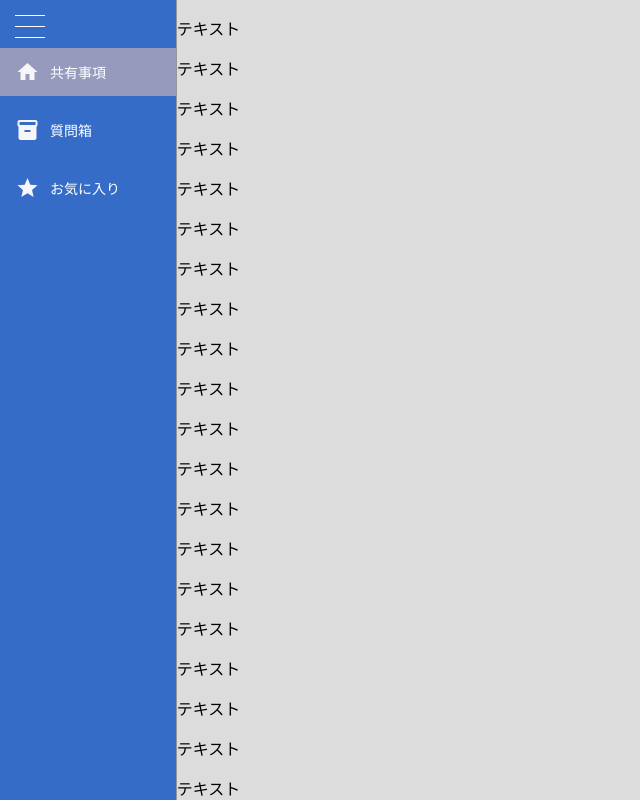
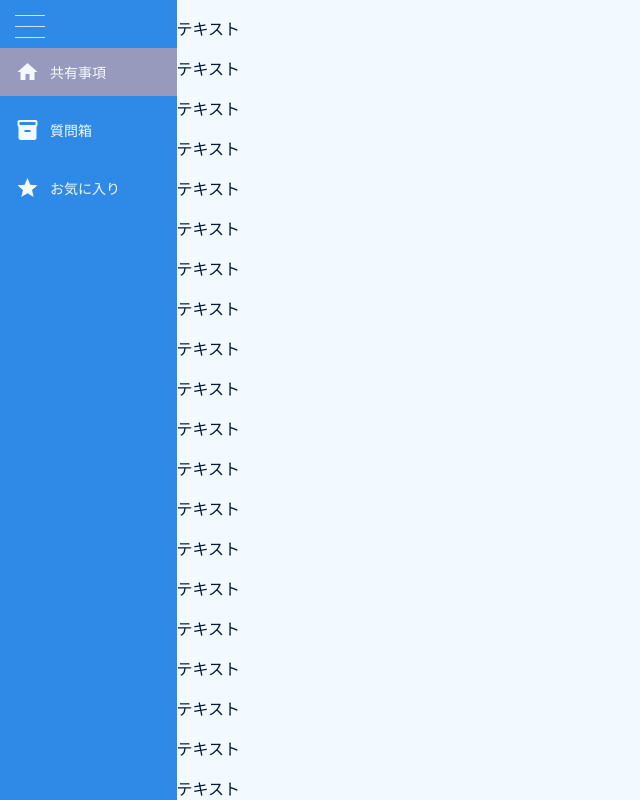
Before and after one commit to Fukuhara2054/Information-sharing, a Next.js app: page / in a window 1280 px wide. Shown: the top 800 px of the page, without its empty margins (0-640 px from the left). Built offline with nearby package versions, Linux system fonts and the light colour scheme.

Commit message:
cssを変更

```diff
--- a/components/layouts/Layout.module.scss
+++ b/components/layouts/Layout.module.scss
@@ -1,3 +1,5 @@
+@import "colors";
+
 .root {
 
     $paddings: 15px;
@@ -7,7 +9,7 @@
 
       height: 1px;
       width: 30px;
-      background: white;
+      background: $white-l0;
 
       margin-bottom: 10px;
 
@@ -28,9 +30,7 @@
       position: sticky;
       top: 0;
       height: 100vh;
-      background-color: #356CC7;
-      border-right: 1.5px solid;
-      border-right-color: #979797;
+      background-color: $blue-d0;
 
       padding-left: $paddings;
       padding-right: $paddings;
@@ -128,7 +128,7 @@
 
       &:hover {
 
-        background-color: #87A5C7;
+        background-color: $black-l0;
       }
     }
 
@@ -137,7 +137,7 @@
 
       display: block;
       flex-shrink: 0;
-      fill: #F7F5F7;
+      fill: $white-l3;
       width: 25px;
 
       margin-top: 12px; // 微調整
@@ -147,13 +147,14 @@
 
     .pageName {
       font-size: 14px;
-      color: white;
+      color: $white-l3;
     }
 
 
     .mainContent {
 
-      background: #DDDCDD;
+      background: $white-l3;
       width: 100%;
+      color: $black-d0;
     }
   }
--- /dev/null
+++ b/components/layouts/colors.scss
@@ -0,0 +1,60 @@
+$black: #001A33;
+$white: #CCE6FF;
+$blue: #2E8AE6;
+$red: #E62E2E;
+$yellow: #E6E62E;
+
+$black-l4: #003366;
+$black-l3: #002D59;
+$black-l2: #00264D;
+$black-l1: #002040;
+$black-l0: $black;
+$black-d0: $black;
+$black-d1: #001326;
+$black-d2: #000D1A;
+$black-d3: #00060D;
+$black-d4: #000000;
+
+$white-l4: #FFFFFF;
+$white-l3: #F2F9FF;
+$white-l2: #E6F2FF;
+$white-l1: #D9ECFF;
+$white-l0: $white;
+$white-d0: $white;
+$white-d1: #BFDFFF;
+$white-d2: #B3D9FF;
+$white-d3: #A6D2FF;
+$white-d4: #99CCFF;
+
+$blue-l4: #99CCFF;
+$blue-l3: #80BFFF;
+$blue-l2: #66B3FF;
+$blue-l1: #499DF2;
+$blue-l0: $blue;
+$blue-d0: $blue;
+$blue-d1: #1F75CC;
+$blue-d2: #1262B3;
+$blue-d3: #085099;
+$blue-d4: #004080;
+
+$red-l4: #FF9999;
+$red-l3: #FF8080;
+$red-l2: #FF6666;
+$red-l1: #F24949;
+$red-l0: $red;
+$red-d0: $red;
+$red-d1: #CC1F1F;
+$red-d2: #B31212;
+$red-d3: #990808;
+$red-d4: #800000;
+
+$yellow-l4: #FFFF99;
+$yellow-l3: #FFFF80;
+$yellow-l2: #FFFF66;
+$yellow-l1: #F2F249;
+$yellow-l0: $yellow;
+$yellow-d0: $yellow;
+$yellow-d1: #CCCC1F;
+$yellow-d2: #B3B312;
+$yellow-d3: #999908;
+$yellow-d4: #808000;
```
